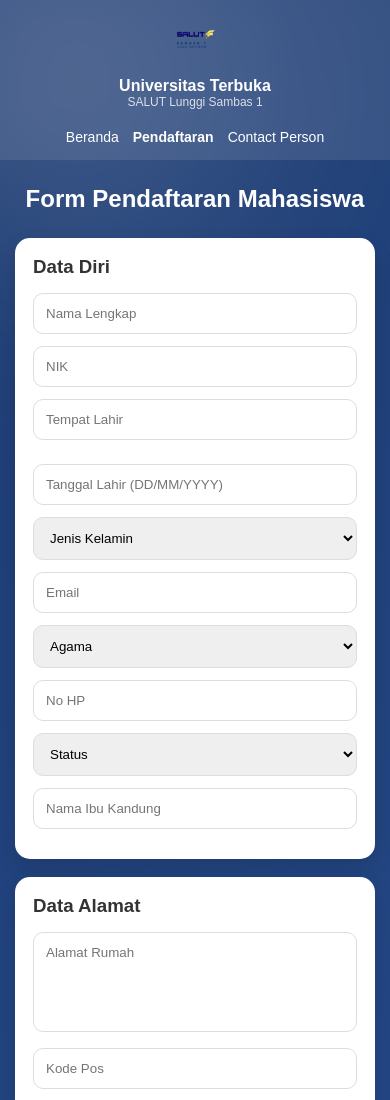
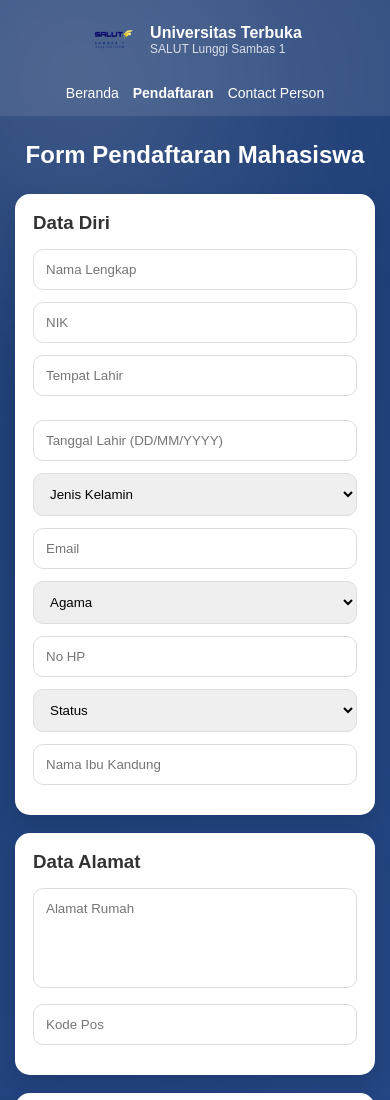
Before and after one commit to salutlunggisambas1/Universitas-Terbuka-Salut-Lunggi-Sambas1, a plain HTML site: page index2.html in a window 390 px wide. Shown: the top 1100 px of the page. Drawn offline with Linux system fonts and the light colour scheme.

Commit message:
Update daftar.css

```diff
--- a/daftar.css
+++ b/daftar.css
@@ -317,9 +317,10 @@ textarea:focus{
         gap:14px;
     }
 
-    .logo-box{
-        flex-direction:column;
-        text-align:center;
+   .logo-box{
+        flex-direction:row; /* ← ubah dari column ke row */
+        text-align:left;    /* ← ubah dari center ke left */
+        justify-content:center;
     }
 
     .logo-text .utama{
```
